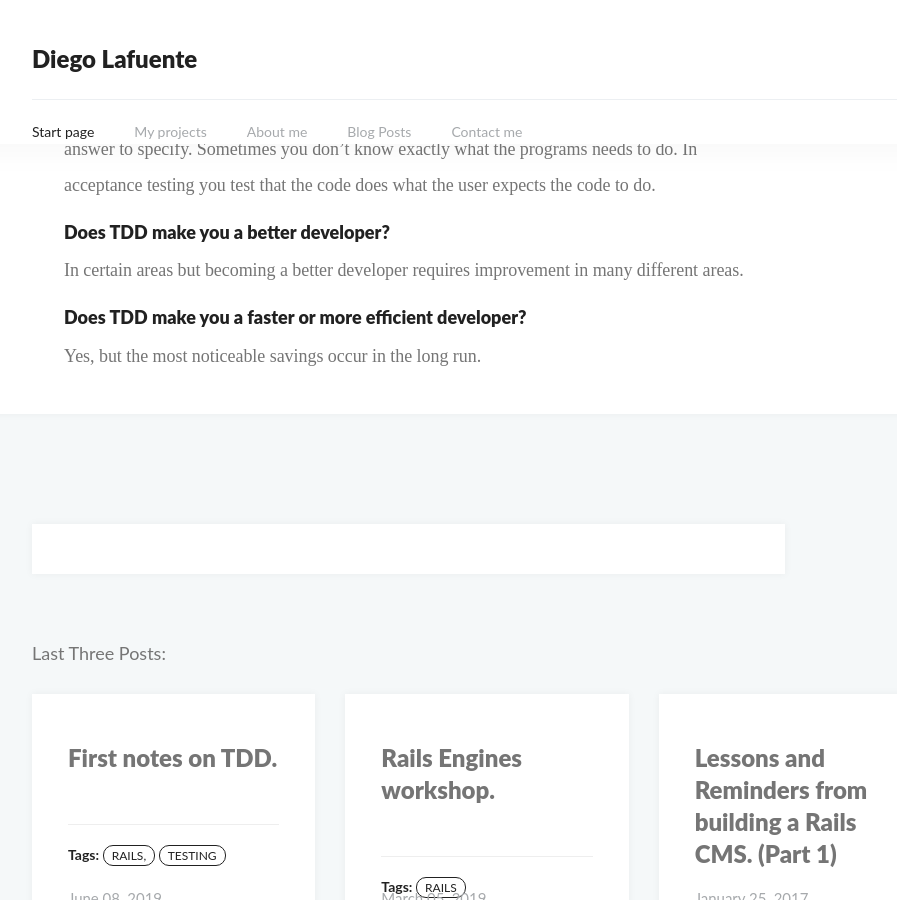
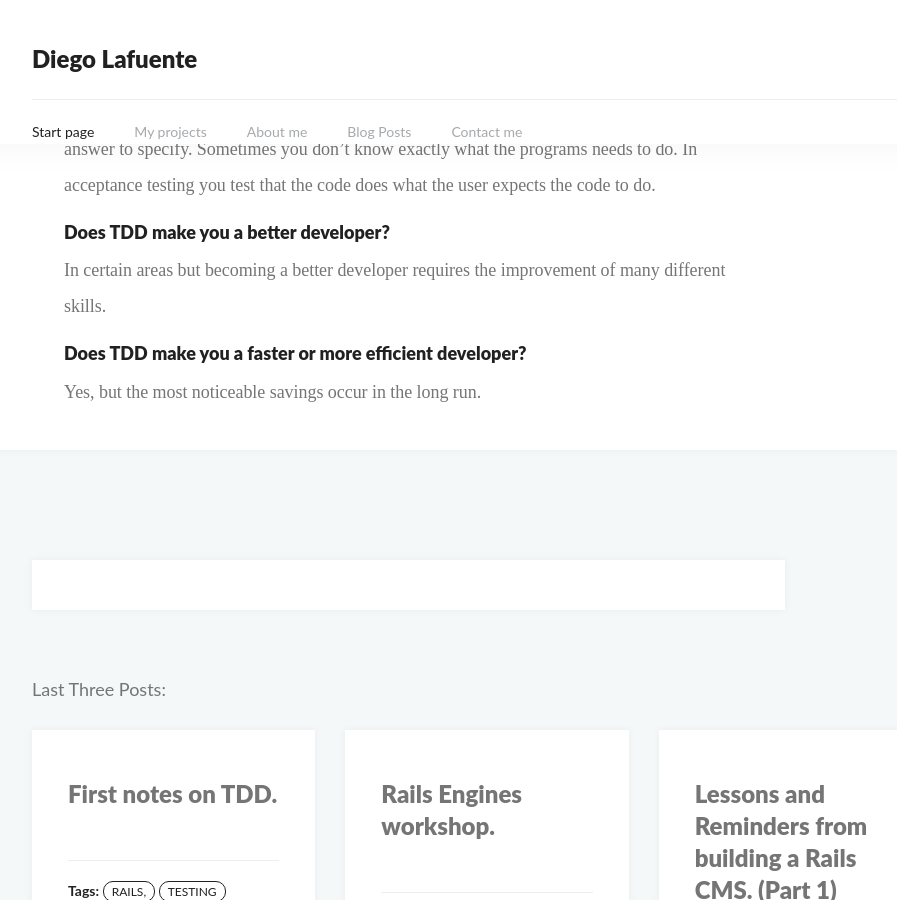
Before and after one commit to dlaf88/dlaf88.github.io, a Jekyll site: the page built from _posts/2019-06-08-first-notes-on-tdd.md, in a window 1280 px wide and 900 px high, scrolled down 742 px. Shown: the whole window, without its empty margins (153-1050 px from the left). Built offline with Jekyll 4.4.1, drawn with Linux system fonts in a browser that asks for light colours; nearby versions of some CDN libraries; library files that are not in the unit come from our copies; a script that is not in the unit is left out; comment, search, counter and statistics services are not loaded.

Commit message:
Update 2019-06-08-first-notes-on-tdd.md

```diff
--- a/_posts/2019-06-08-first-notes-on-tdd.md
+++ b/_posts/2019-06-08-first-notes-on-tdd.md
@@ -24,7 +24,7 @@ By following the 4 steps the code will tend to result in code that is made up of
 There are other types of testing.Testing your application assumes that you know the right answer to specify. Sometimes you don't know exactly what the programs needs to do. In acceptance testing you test that the code does what the user expects the code to do.
 
 ### Does TDD make you a better developer?
-In certain areas but becoming a better developer requires improvement in many different areas.
+In certain areas but becoming a better developer requires the improvement of many different skills.
 
 ### Does TDD make you a faster or more efficient developer?
 Yes, but the most noticeable savings occur in the long run.
```
